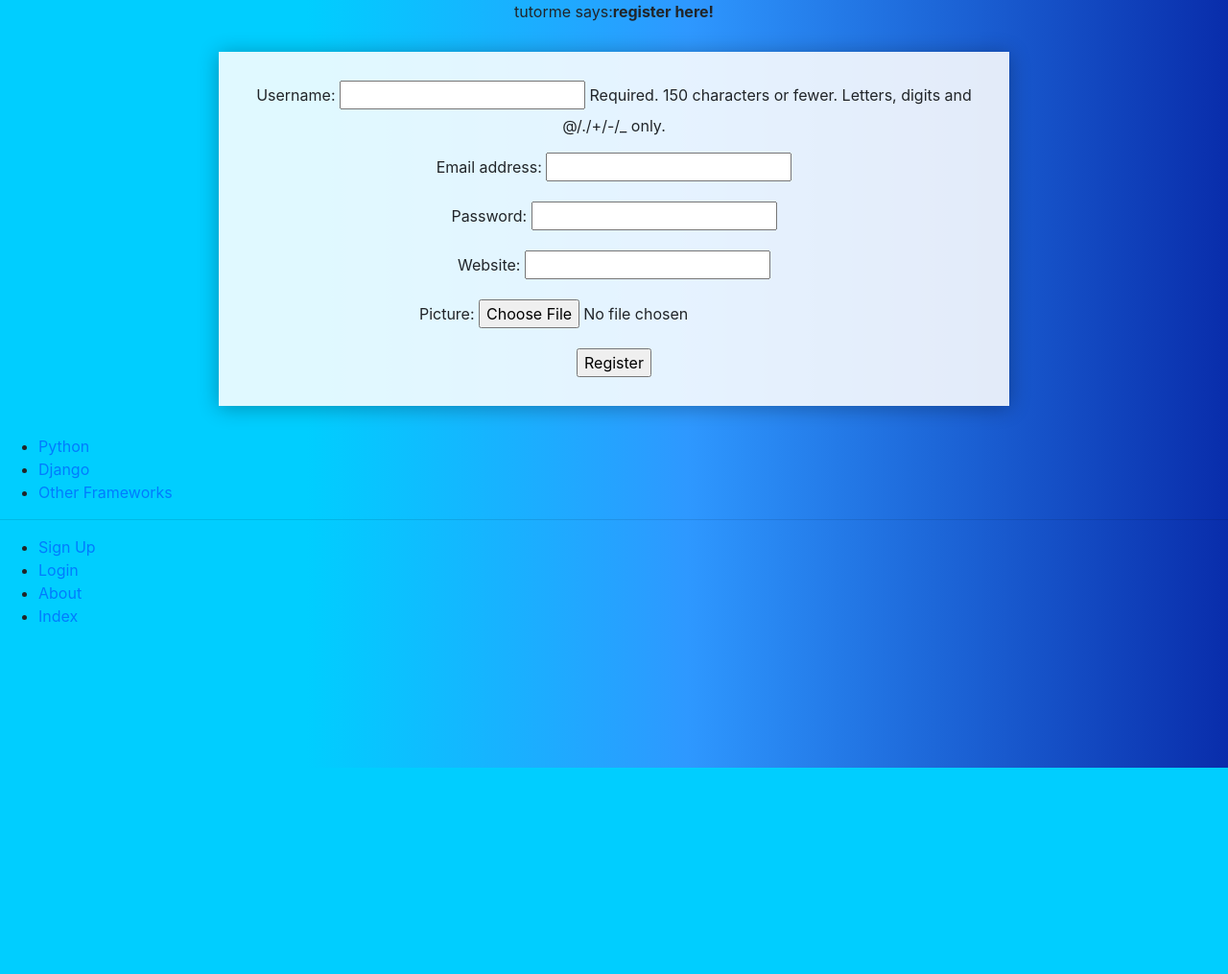
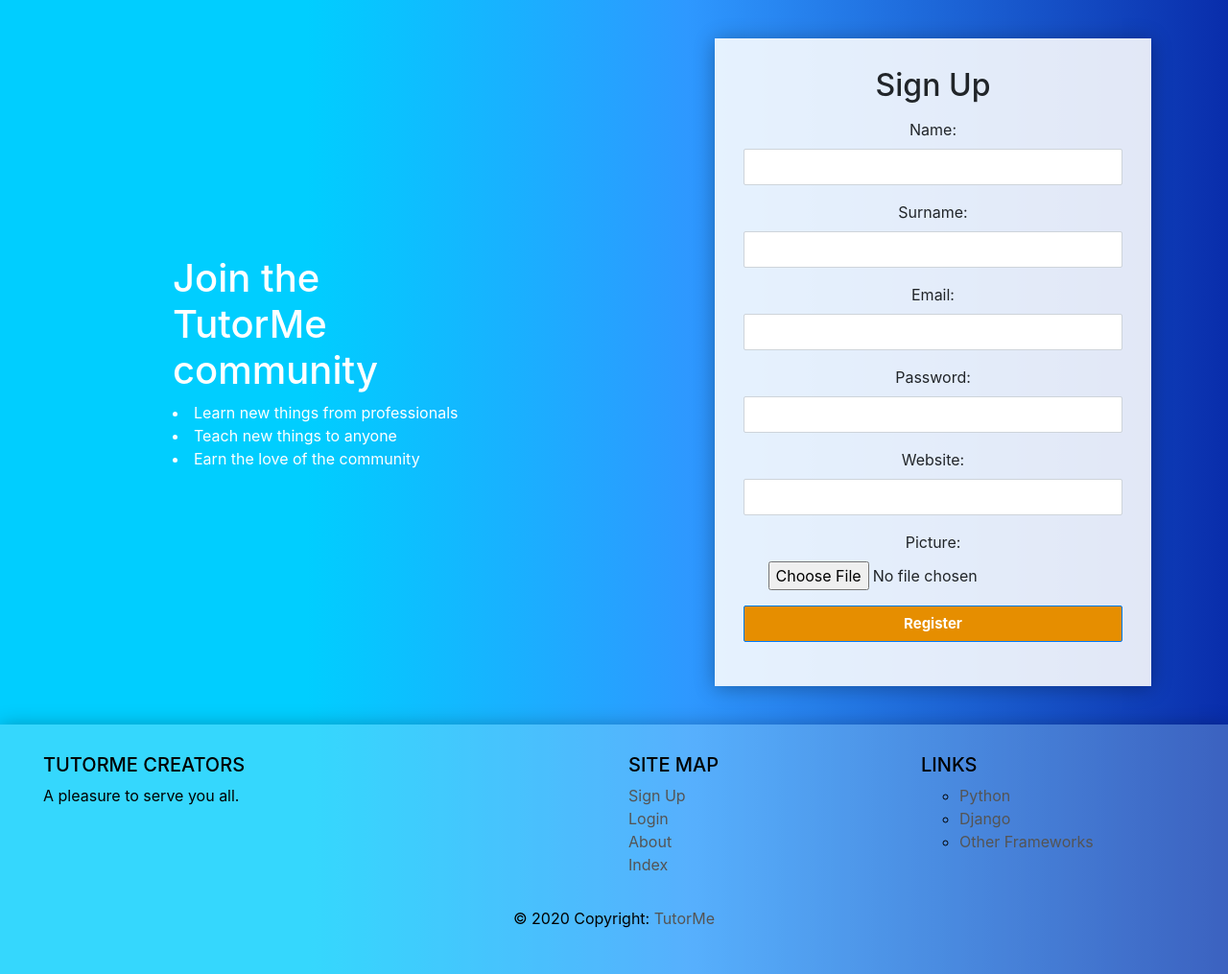
Before and after one commit to panagiotisp95/tutorme, a Django app: page /tutorme/register/ in a window 1280 px wide. Shown: the whole page at 96% size. Before the commit the page ends 800 px from the top, so only its background shows below. Run offline with Django 3.2, Linux system fonts and the light colour scheme; data comes from the database, SQL or seed files in the repository; both versions use the stored data as it was after the commit; some libraries are stand-ins or nearby versions.

Commit message:
register page nearly done and some changes to base.html

```diff
--- a/TutorMe/static/css/base.css
+++ b/TutorMe/static/css/base.css
@@ -2,3 +2,15 @@ body {
     background: rgb(0,206,255);
     background: linear-gradient(90deg, rgba(0,206,255,1) 25%, rgba(46,152,255,1) 56%, rgba(9,45,171,1) 100%);
 }
+
+.footer {
+    color: #000;
+    background: #c3eff745;
+    box-shadow: 0px 2px 20px rgba(0, 0, 0, 0.3);
+    padding: 30px;
+    bottom:0;
+}
+
+.href-color a {
+    color: #545454;
+}
--- a/TutorMe/static/css/login.css
+++ b/TutorMe/static/css/login.css
@@ -1,4 +1,4 @@
-.row-centered {
+.centered {
     vertical-align: middle;
     text-align: center;
     padding:10px;
@@ -9,7 +9,6 @@
 }
 
 .login-form form {
-<!--#e6e6e620;-->
     margin-bottom: 15px;
     background: #ffffffe0;
     box-shadow: 0px 2px 20px rgba(0, 0, 0, 0.3);
--- a/TutorMe/static/css/register.css
+++ b/TutorMe/static/css/register.css
@@ -1,15 +1,34 @@
-.login-form {
+.centered {
+    vertical-align: middle;
+    text-align: center;
+    padding:10px;
+}
+
+.register-form {
+    max-width: 500px;
     margin: 30px auto;
 }
 
-.login-form form {
+.white-text{
+    color: #fff;
+}
+
+.join {
+    max-width: 300px;
+}
+
+.left {
+    text-align: left;
+}
+
+.register-form form {
     margin-bottom: 15px;
     background: #ffffffe0;
     box-shadow: 0px 2px 20px rgba(0, 0, 0, 0.3);
     padding: 30px;
 }
 
-.login-form h2 {
+.register-form h2 {
     margin: 0 0 15px;
 }
 
@@ -21,3 +40,12 @@
 .input-group-addon .fa {
     font-size: 18px;
 }
+
+.login-btn {
+    font-size: 15px;
+    font-weight: bold;
+}
+
+.btn-primary {
+    background: #e68e00;
+}
--- a/TutorMe/templates/tutorme/base.html
+++ b/TutorMe/templates/tutorme/base.html
@@ -4,12 +4,13 @@
 <html>
     <head lang="en">
         <meta charset="UTF-8" name="viewport" content="width=device-width, initial-scale=1">
+        <link rel="icon" href="{% static 'images/TutorMeLogoSmall.png' %}">
+        <link rel="stylesheet" href="https://cdnjs.cloudflare.com/ajax/libs/font-awesome/4.7.0/css/font-awesome.min.css">
+        <link rel="stylesheet" href="{% static 'css/base.css' %}">
+        <link rel="stylesheet" href="https://stackpath.bootstrapcdn.com/bootstrap/4.3.1/css/bootstrap.min.css" integrity="sha384-ggOyR0iXCbMQv3Xipma34MD+dH/1fQ784/j6cY/iJTQUOhcWr7x9JvoRxT2MZw1T" crossorigin="anonymous">
         <script src="https://cdn.jsdelivr.net/npm/typed.js@2.0.11"></script>
         <script src="https://code.jquery.com/jquery-3.4.1.min.js" integrity="sha256-CSXorXvZcTkaix6Yvo6HppcZGetbYMGWSFlBw8HfCJo=" crossorigin="anonymous"></script>
-    <link rel="stylesheet" href="https://stackpath.bootstrapcdn.com/bootstrap/4.3.1/css/bootstrap.min.css" integrity="sha384-ggOyR0iXCbMQv3Xipma34MD+dH/1fQ784/j6cY/iJTQUOhcWr7x9JvoRxT2MZw1T" crossorigin="anonymous">
         <script src="https://stackpath.bootstrapcdn.com/bootstrap/4.3.1/js/bootstrap.min.js" integrity="sha384-JjSmVgyd0p3pXB1rRibZUAYoIIy6OrQ6VrjIEaFf/nJGzIxFDsf4x0xIM+B07jRM" crossorigin="anonymous"></script>
-    <link rel="stylesheet" href="https://cdnjs.cloudflare.com/ajax/libs/font-awesome/4.7.0/css/font-awesome.min.css">
-<link rel="stylesheet" href="{% static 'css/base.css' %}">
         <script src="{% static 'javascript/typed.min.js' %}"></script>
         {% block head_block %}
         {% endblock %}
@@ -20,34 +21,55 @@
             {% endblock %}
         </title>
     </head>
-    <body>
+    <body class="d-flex flex-column" style="min-height: 100vh">
+        <main class="flex-fill">
             <div>
                 {% block body_block %}
                 {% endblock %}
             </div>
-        <div>
-            {% block sidebar_block %}
-                {% get_category_list category %}
-            {% endblock %}
+        </main>
+        <footer class="footer">
+            <div class="container-fluid text-center text-md-left">
+                <div class="row">
+                    <div class="col-md-6 mt-md-0 mt-3">
+                        <h5 class="text-uppercase">TutorMe Creators</h5>
+                        <p>A pleasure to serve you all.</p>
                     </div>
-        <hr />
-        <div>
-            <ul>
+
+                    <hr class="clearfix w-100 d-md-none pb-3">
+
+                    <div class="col-md-3 mb-md-0 mb-3">
+                        <h5 class="text-uppercase">Site Map</h5>
+                        <ul class="list-unstyled href-color">
                             {% if user.is_authenticated %}
-                    <!-- Show these links when the user is logged in -->
                                 <li><a href="{% url 'tutorme:add_category' %}">Add New Category</a></li>
                                 <li><a href="{% url 'tutorme:restricted' %}">Restricted Page</a></li>
                                 <li><a href="{% url 'tutorme:logout' %}">Logout</a></li>
                             {% else %}
-                    <!-- Show these links when the user is NOT logged in -->
                                 <li><a href="{% url 'tutorme:register' %}">Sign Up</a></li>
                                 <li><a href="{% url 'tutorme:login' %}">Login</a></li>
                             {% endif %}
-                <!-- Outside the conditional statements, ALWAYS show -->
                             <li><a href="{% url 'tutorme:about' %}">About</a></li>
                             <li><a href="{% url 'tutorme:index' %}">Index</a></li>
                         </ul>
                     </div>
+
+                    <div class="col-md-3 mb-md-0 mb-3">
+                        <h5 class="text-uppercase">Links</h5>
+
+                        <ul class="list-unstyled href-color">
+                            {% block sidebar_block %}
+                                {% get_category_list category %}
+                            {% endblock %}
+                        </ul>
+                    </div>
+                </div>
+            </div>
+            <div class="footer-copyright text-center py-3 href-color">
+                © 2020 Copyright:
+                <a href="#"> TutorMe</a>
+            </div>
+        </footer>
     </body>
     {% block afterBody_block %}
     {% endblock %}
--- a/TutorMe/templates/tutorme/login.html
+++ b/TutorMe/templates/tutorme/login.html
@@ -17,7 +17,7 @@
     </div>
     <div class="container login">
         <div class="row kokos">
-            <div class="col-md-5 offset-md-0 row-centered my-auto">
+            <div class="col-md-5 offset-md-0 centered my-auto">
                 <div class="welcome white-text">
                     <h1>Welcome to TutorMe</h1>
                     <h2>
@@ -30,7 +30,7 @@
                     <a href="{% url 'tutorme:register' %}" class="btn btn-blue" >As Student</a>
                 </div>
             </div>
-            <div class="col-md-5 offset-md-1 row-color row-centered">
+            <div class="col-md-5 offset-md-1 row-centered">
                 <div class="login-form">
                     <form action="#" method="post">
                         <h2 class="text-center black-text">Sign in</h2>
--- a/TutorMe/templates/tutorme/register.html
+++ b/TutorMe/templates/tutorme/register.html
@@ -2,7 +2,7 @@
 {% load staticfiles %}
 
 {% block title_block %}
-    Register
+    Sign Up
 {% endblock %}
 
 {% block head_block %}
@@ -16,16 +16,32 @@
         <a href="{% url 'tutorme:index' %}">Return to the homepage.</a> <br/>
     {% else %}
         <center>
-            tutorme says:<strong>register here!</strong><br/>
-            <div class="col-md-8  row-color row-centered">
-                <div class="login-form">
-                    <form id = "user_form" method = "post" action = "{% url 'tutorme:register' %}" enctype="multipart/form-data">
-                        {% csrf_token %}
-                        {{ user_form.as_p }}
-                        {{ profile_form.as_p }}
-                        <!-- Provide a button to click to submit the form. -->
-                        <input type="submit" name="submit" value="Register" />
-                    </form>
+            <div class="container">
+                <div class="row">
+                    <div class="col-md-5 offset-md-1 my-auto left">
+                        <div class="join white-text">
+                            <h1>Join the TutorMe community</h1>
+                            <li>Learn new things from professionals</li>
+                            <li>Teach new things to anyone</li>
+                            <li>Earn the love of the community</li>
+                        </div>
+                    </div>
+                    <div class="col-md-5 offset-md-1 centered">
+                        <div class="register-form">
+                            <form id = "user_form" method = "post" action = "{% url 'tutorme:register' %}" enctype="multipart/form-data">
+                                <h2 class="text-center black-text">Sign Up</h2>
+                                {% csrf_token %}
+                                {{ user_form.as_p }}
+
+                                {{ profile_form.as_p }}
+
+                                <div class="form-group">
+                                    <button type="submit" name="submit" class="btn btn-primary login-btn btn-block">Register</button>
+                                </div>
+
+                            </form>
+                        </div>
+                    </div>
                 </div>
             </div>
         </center>
--- a/TutorMe/tutorme/forms.py
+++ b/TutorMe/tutorme/forms.py
@@ -46,14 +46,19 @@ class PageForm(forms.ModelForm):
 
 
 class UserForm(forms.ModelForm):
-    password = forms.CharField(widget=forms.PasswordInput())
+    password = forms.CharField(widget=forms.PasswordInput(attrs={'class': 'form-control'}))
+    name = forms.CharField(widget=forms.TextInput(attrs={'class': 'form-control'}))
+    surname = forms.CharField(widget=forms.TextInput(attrs={'class': 'form-control'}))
+    email = forms.CharField(widget=forms.TextInput(attrs={'class': 'form-control'}))
 
     class Meta:
         model = User
-        fields = ('username', 'email', 'password',)
+        fields = ('name', 'surname', 'email', 'password',)
 
 
 class UserProfileForm(forms.ModelForm):
+    website = forms.CharField(widget=forms.TextInput(attrs={'class': 'form-control'}))
+
     class Meta:
         model = UserProfile
         fields = ('website', 'picture',)
--- a/TutorMe/tutorme/models.py
+++ b/TutorMe/tutorme/models.py
@@ -38,6 +38,7 @@ class UserProfile(models.Model):
     user = models.OneToOneField(User, on_delete=models.CASCADE)
 
     # The additional attributes we wish to include.
+    surname = models.CharField(blank=False, max_length=20)
     website = models.URLField(blank=True)
     picture = models.ImageField(upload_to='profile_images', blank=True)
 
```
Also changed, not shown: TutorMe/db.sqlite3. Lines whose indentation alone changed are shown as unchanged.
